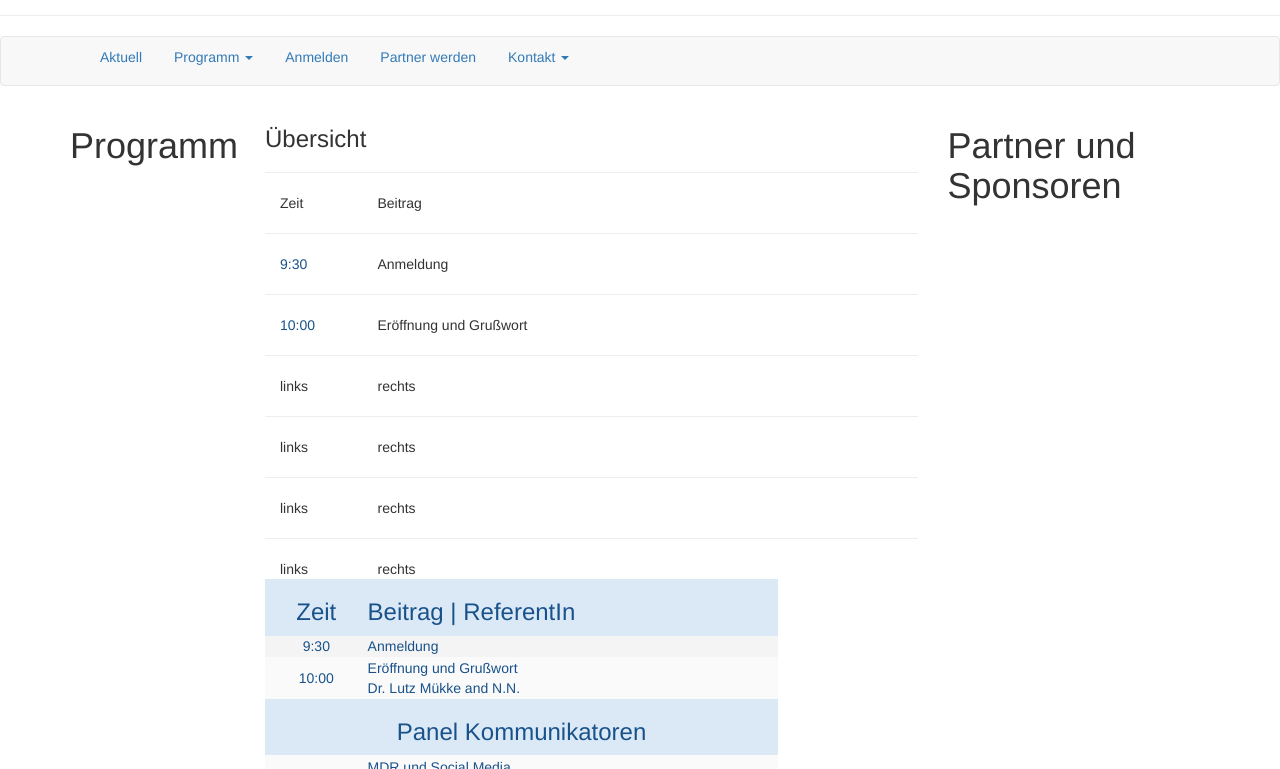
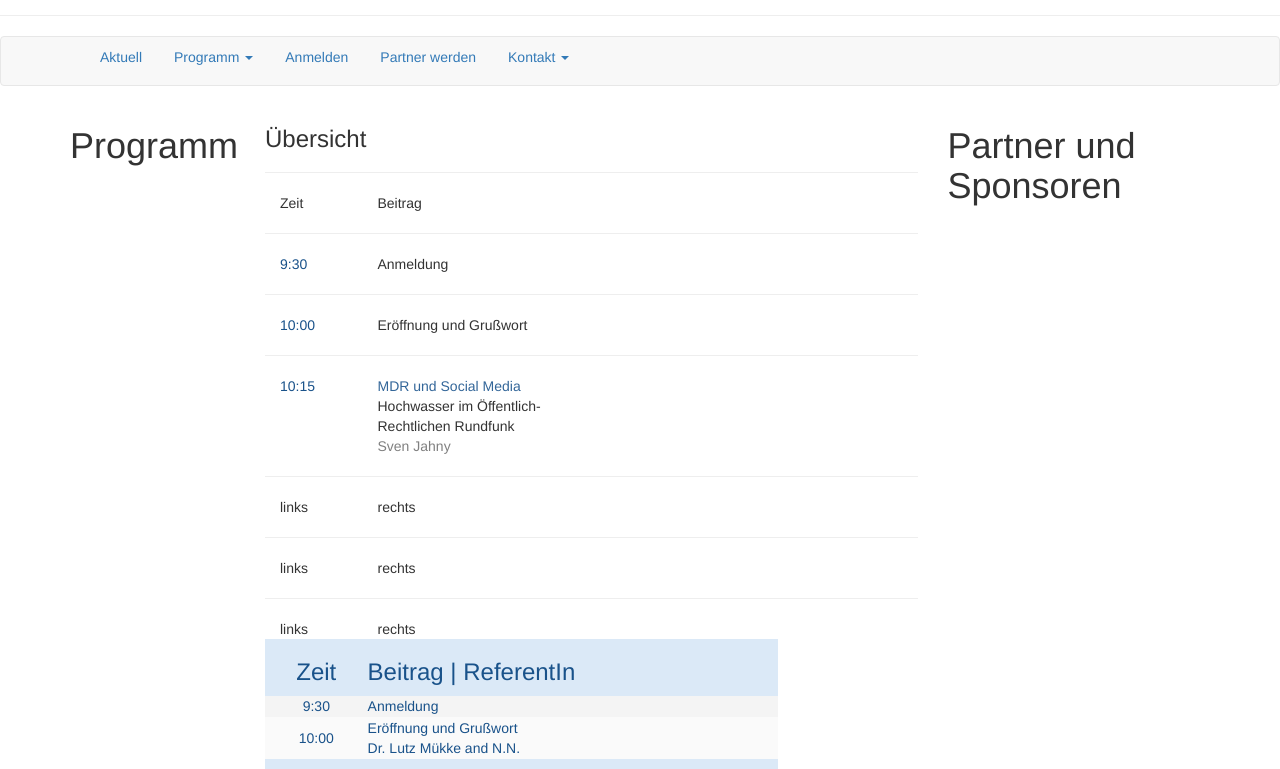
Before and after one commit to susedev/test, a Jekyll site: the page built from programm-uebersicht.html, in a window 1280 px wide and 900 px high, cut to the strip 131-900 px from the top of the window. Built offline with Jekyll 4.4.1, drawn with Linux system fonts in a browser that asks for light colours; nearby versions of some CDN libraries.

Commit message:
Edit from JekyllCMS

```diff
--- a/programm-uebersicht.html
+++ b/programm-uebersicht.html
@@ -33,9 +33,11 @@ title: Programm
 <hr noshade="noshade" size="1" />
 <div class="container">
 <div class="row">
-<div class="col-md-1">links</div>
+<div class="col-md-1"><span style="color:#19528A;">10:15</span></div>
 
-<div class="col-md-2">rechts</div>
+<div class="col-md-2"><span style="color: #336699;">MDR und Social Media</span><br />
+Hochwasser im &Ouml;ffentlich-Rechtlichen Rundfunk<br />
+<span style="color: #808080;">Sven Jahny</span></div>
 </div>
 </div>
 
```
